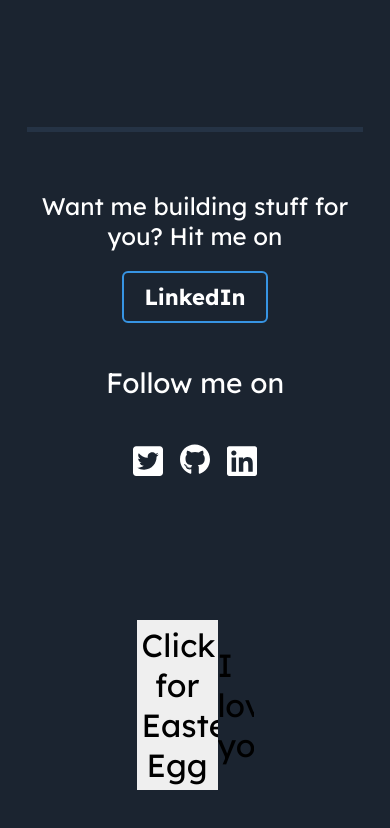
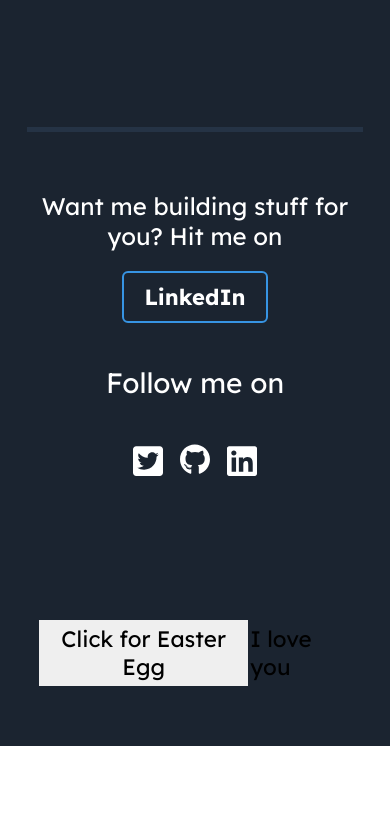
Before and after one commit to NTiger07/portfolio-react, a React (Create React App) app: page / in a window 390 px wide. Shown: the part 6097-6925 px from the top of the page. After the commit the page ends 6843 px from the top, so only its background shows below. Built offline with nearby package versions, Linux system fonts and the light colour scheme.

Commit message:
easter egg responsive done

```diff
--- a/src/components/EasterEgg.css
+++ b/src/components/EasterEgg.css
@@ -1,6 +1,6 @@
 .easteregg_section {
-  padding-left: 35vw;
-  padding-right: 35vw;
+  padding-left: 32vw;
+  padding-right: 32vw;
   padding-top: 7vh;
   padding-bottom: 7vh;
   display: flex;
@@ -11,6 +11,7 @@
 .easteregg_section button {
   font-size: 2rem;
   padding: 5px;
+  margin-right: 2px;
 }
 @-webkit-keyframes fade-out {
   0% {
@@ -33,3 +34,48 @@
   animation: fade-out 8.5s ease-out 0.5s both;
   transition: all 8.5s ease-in-out;
 }
+
+/* MEDIA QUERIES */
+
+@media screen and (max-width: 1024px) {
+  .easteregg_section {
+    padding-left: 28vw;
+    padding-right: 28vw;
+    font-size: 1.8rem;
+  }
+  .easteregg_section button {
+    font-size: 1.8rem;
+  }
+}
+@media screen and (max-width: 768px) {
+  .easteregg_section {
+    padding-left: 24vw;
+    padding-right: 24vw;
+    font-size: 1.6rem;
+  }
+  .easteregg_section button {
+    font-size: 1.6rem;
+  }
+}
+@media screen and (max-width: 425px) {
+  .easteregg_section {
+    padding-left: 10vw;
+    padding-right: 10vw;
+    font-size: 1.4rem;
+  }
+  .easteregg_section button {
+    font-size: 1.4rem;
+  }
+}
+@media screen and (max-width: 375px) {
+  .easteregg_section {
+    padding-left: 4vw;
+    padding-right: 4vw;
+    font-size: 1.6rem;
+    flex-direction: column-reverse;
+  }
+  .easteregg_section button {
+    font-size: 1.6rem;
+    margin-top: 15px;
+  }
+}
```
Also changed, not shown: todo.txt.
